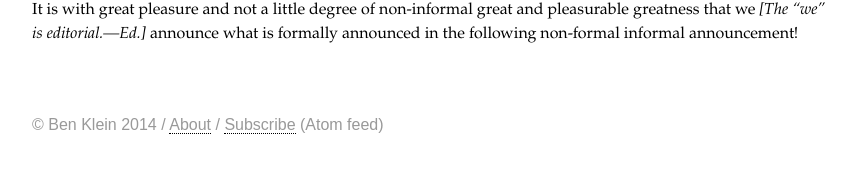
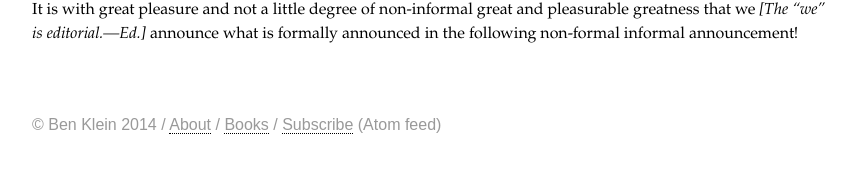
Before and after one commit to fifthposition/ye-olde-fifthposition, a Jekyll site: the page built from index.html, in a window 1280 px wide. Shown: the part 550-723 px from the top of the page, without its empty margins (208-1064 px from the left). Built offline with Jekyll 4.4.1, drawn with Linux system fonts in a browser that asks for light colours.

Commit message:
add link

```diff
--- a/_includes/footer.html
+++ b/_includes/footer.html
@@ -1,5 +1,5 @@
 <footer class="site-footer">
 
-  <p>&copy; Ben Klein 2014 / <a href="{{ "/about/" | prepend: site.baseurl }}">About</a> / <a href="{{ "/feed.xml" | prepend: site.baseurl }}">Subscribe</a> (Atom feed)</p>
+  <p>&copy; Ben Klein 2014 / <a href="{{ "/about/" | prepend: site.baseurl }}">About</a> / <a href="{{ "/books/ | prepend: site.baseurl }}">Books</a> / <a href="{{ "/feed.xml" | prepend: site.baseurl }}">Subscribe</a> (Atom feed)</p>
 
 </footer>
```
